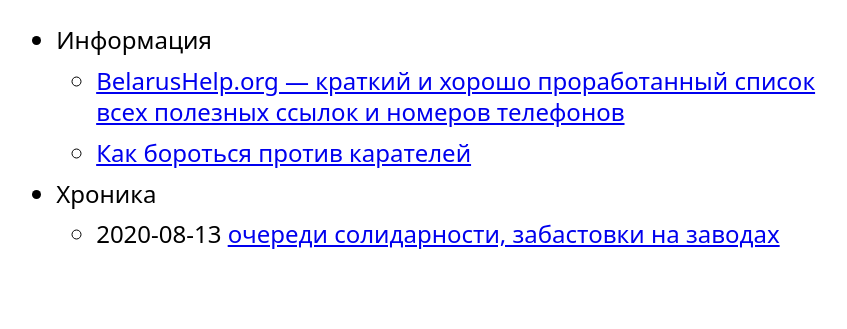
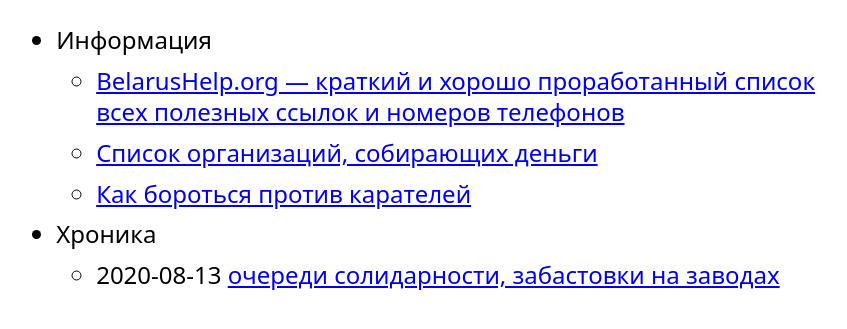
Before and after one commit to free-belarus/info, a Jekyll site: the page built from index.md, in a window 1280 px wide. Shown: the top 329 px of the page, without its empty margins (212-1059 px from the left). Built offline with Jekyll 4.4.1, drawn with Linux system fonts in a browser that asks for light colours.

Commit message:
Update menu.yml

```diff
--- a/_data/menu.yml
+++ b/_data/menu.yml
@@ -4,6 +4,8 @@ entries:
     entries:
       - title: BelarusHelp.org — краткий и хорошо проработанный список всех полезных ссылок и номеров телефонов
         url: docs/belarushelp-org
+      - title: Список организаций, собирающих деньги
+        url: docs/donations
       - title: Как бороться против карателей
         url: docs/karateli
   - title: Хроника
```
